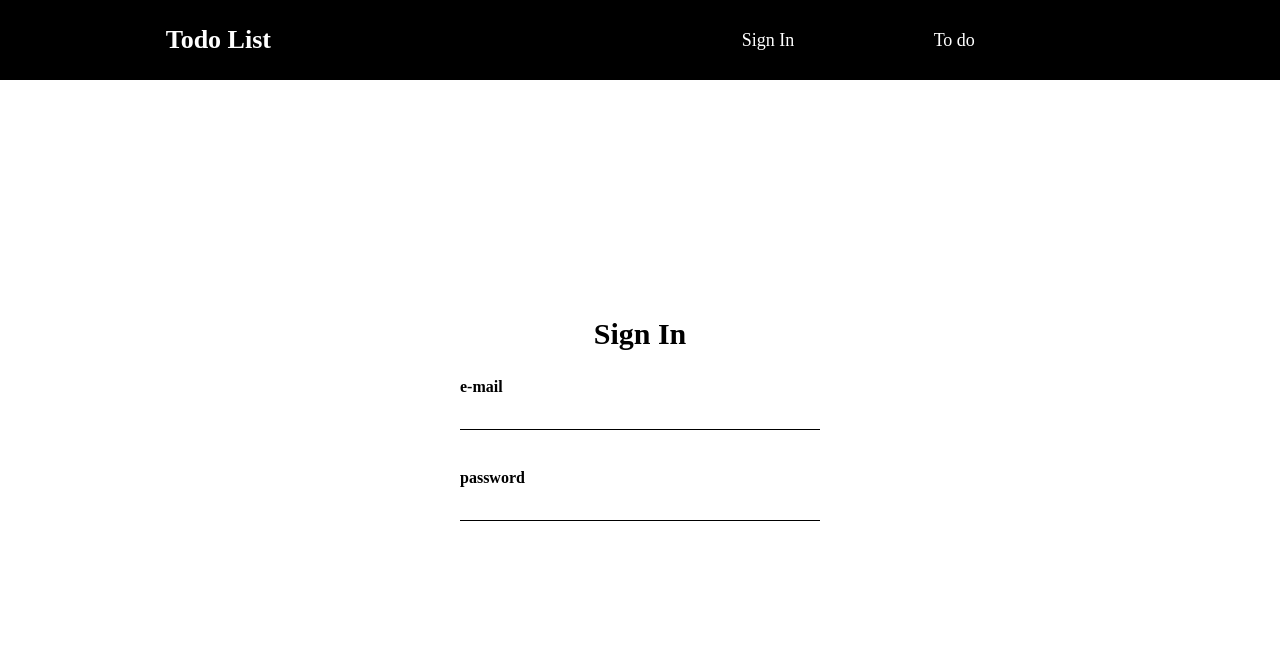
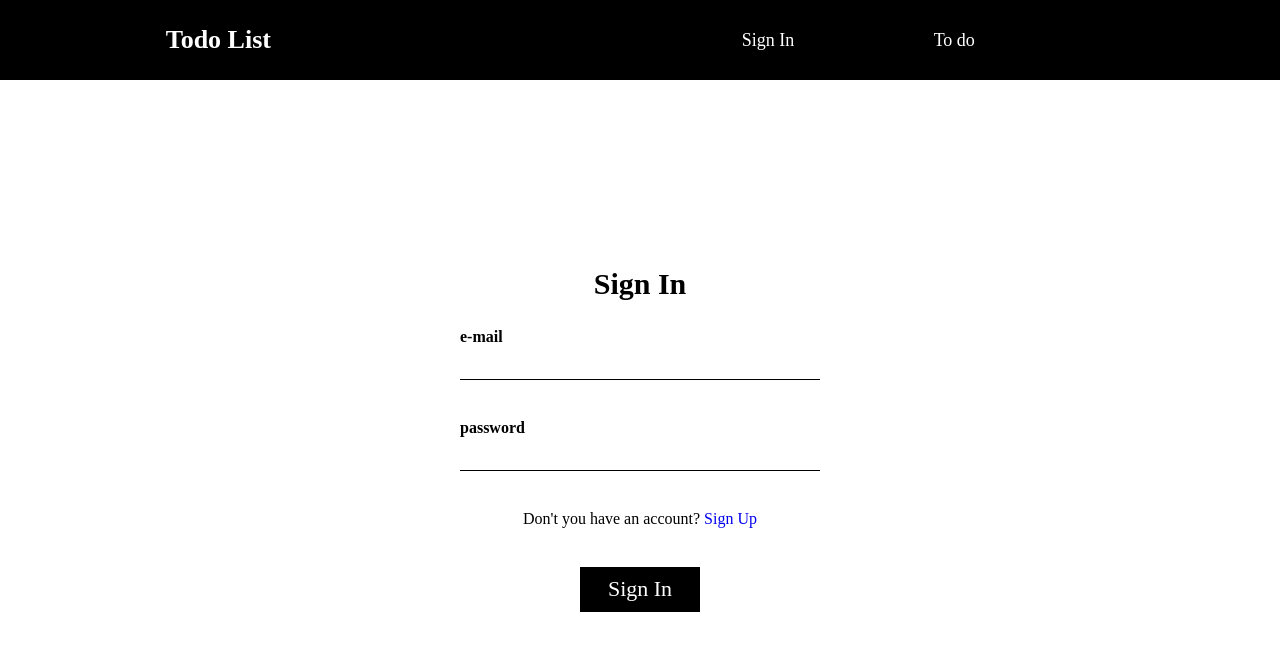
Before and after one commit to rlawlsyoung/wanted-pre-onboarding-frontend, a React (Create React App) app: page /signin in a window 1280 px wide. Shown: the top 650 px of the page. Built offline with nearby package versions, Linux system fonts and the light colour scheme; a web font is replaced by a local one.

Commit message:
[Add] AccountBtn 컴포넌트 추가

```diff
--- a/public/index.html
+++ b/public/index.html
@@ -1,20 +1,18 @@
 <!DOCTYPE html>
 <html lang="en">
+
 <head>
   <meta charset="utf-8" />
   <link rel="icon" href="%PUBLIC_URL%/favicon.ico" />
   <meta name="viewport" content="width=device-width, initial-scale=1" />
   <meta name="theme-color" content="#000000" />
-    <meta
-      name="description"
-      content="Web site created using create-react-app"
-    />
+  <meta name="description" content="Web site created using create-react-app" />
   <link rel="apple-touch-icon" href="%PUBLIC_URL%/logo192.png" />
   <!--
       manifest.json provides metadata used when your web app is installed on a
       user's mobile device or desktop. See https://developers.google.com/web/fundamentals/web-app-manifest/
     -->
-    <link rel="manifest" href="%PUBLIC_URL%/manifest.json" />
+  <link rel="/manifest" href="%PUBLIC_URL%/manifest.json" />
   <!--
       Notice the use of %PUBLIC_URL% in the tags above.
       It will be replaced with the URL of the `public` folder during the build.
@@ -26,6 +24,7 @@
     -->
   <title>React App</title>
 </head>
+
 <body>
   <noscript>You need to enable JavaScript to run this app.</noscript>
   <div id="root"></div>
@@ -40,4 +39,5 @@
       To create a production bundle, use `npm run build` or `yarn build`.
     -->
 </body>
+
 </html>
--- /dev/null
+++ b/src/components/AccountBtn.tsx
@@ -0,0 +1,23 @@
+import styled from 'styled-components';
+
+interface AccountBtnProps {
+  text: string;
+}
+
+const AccountBtn: React.FC<AccountBtnProps> = ({ text }) => {
+  return <StyledAccountBtn className="flex-center">{text}</StyledAccountBtn>;
+};
+
+const StyledAccountBtn = styled.button`
+  width: 120px;
+  height: 45px;
+  border: none;
+  margin-top: 40px;
+  background-color: black;
+  color: white;
+  font-family: 'Pretendard';
+  font-size: 22px;
+  cursor: pointer;
+`;
+
+export default AccountBtn;
--- a/src/pages/SignIn.tsx
+++ b/src/pages/SignIn.tsx
@@ -1,6 +1,9 @@
+import { useState, useEffect } from 'react';
+import { Link } from 'react-router-dom';
 import styled from 'styled-components';
 
 import InputBox from '../components/InputBox';
+import AccountBtn from '../components/AccountBtn';
 
 const SignIn = () => {
   return (
@@ -9,6 +12,10 @@ const SignIn = () => {
         <FormTitle> Sign In</FormTitle>
         <InputBox title="e-mail" inputType="email-input" handleOnChange={() => {}}></InputBox>
         <InputBox title="password" inputType="password-input" handleOnChange={() => {}}></InputBox>
+        <ToSignUp>
+          Don't you have an account? <Link to="/signup"> Sign Up</Link>
+        </ToSignUp>
+        <AccountBtn text="Sign In" />
       </Form>
     </StyledSignIn>
   );
@@ -29,4 +36,6 @@ const FormTitle = styled.h2`
   font-weight: 900;
 `;
 
+const ToSignUp = styled.p``;
+
 export default SignIn;
```
Also changed, not shown: src/components/Button.tsx (deleted, +0 -11 lines). Lines whose indentation alone changed are shown as unchanged.
